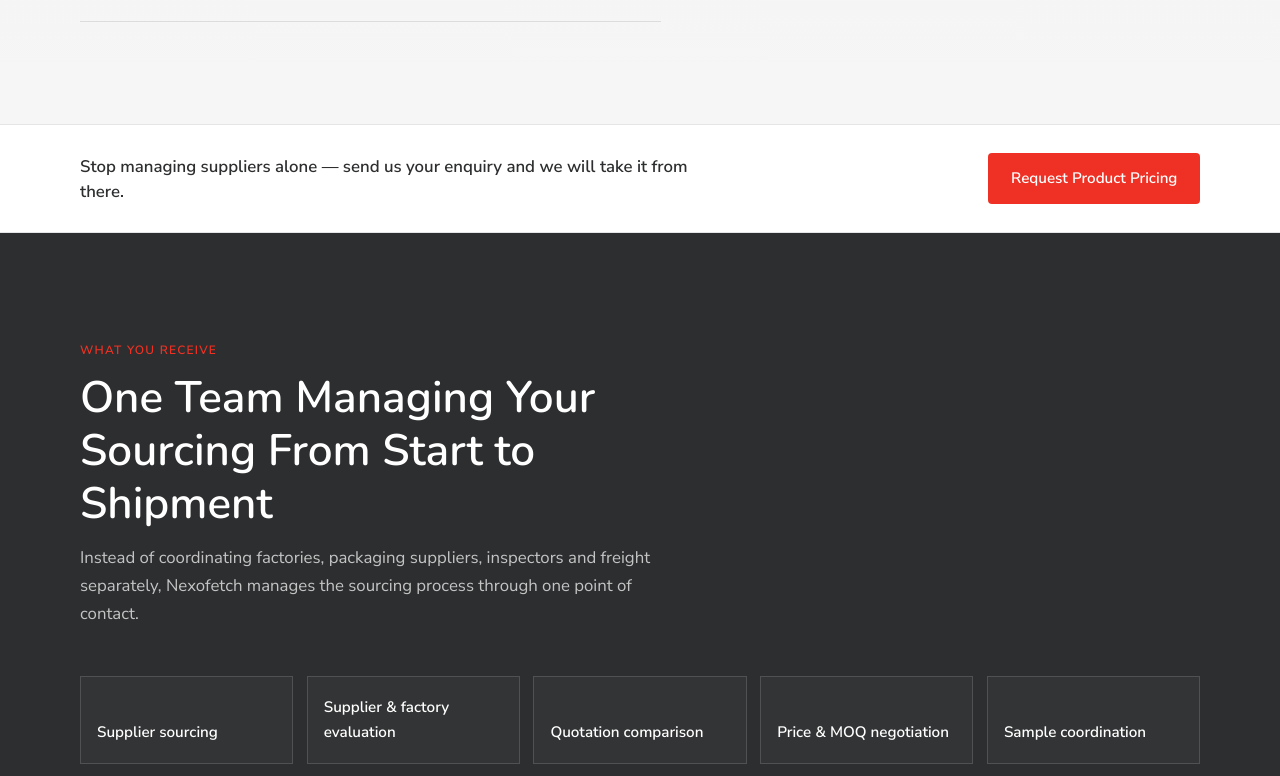
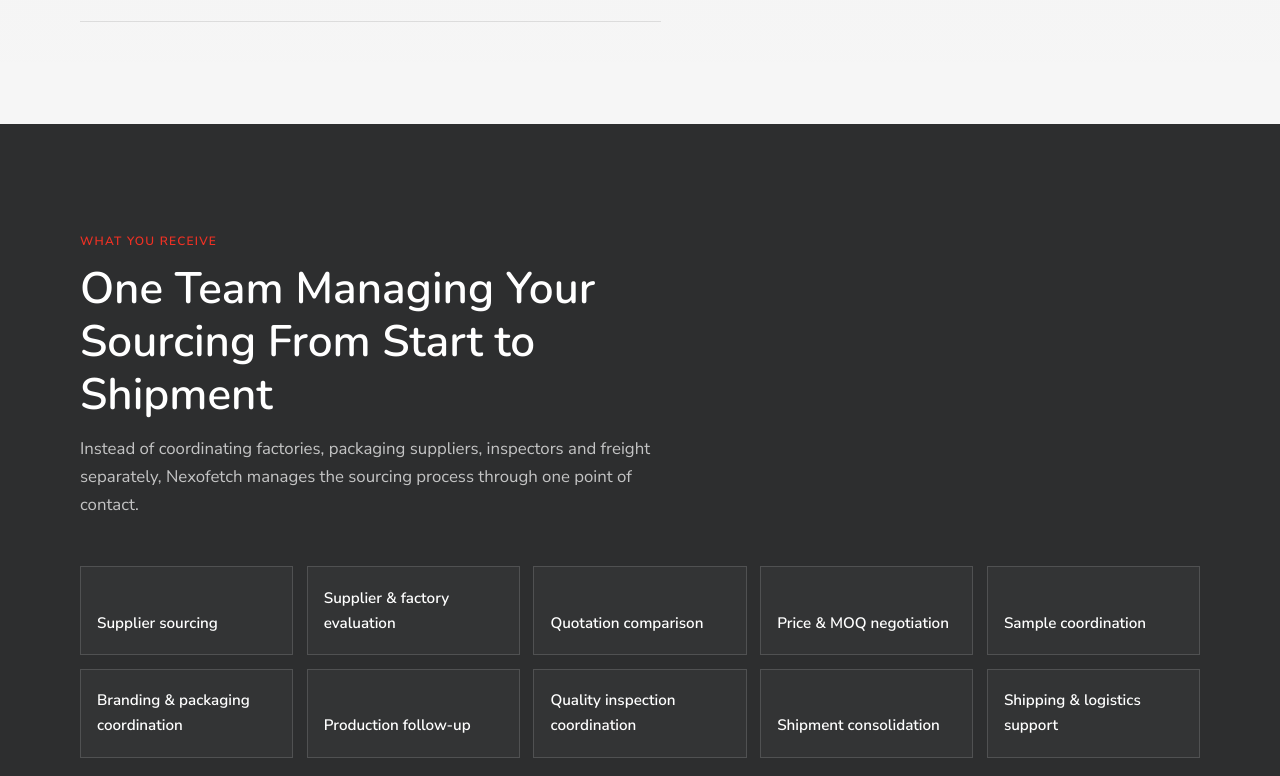
Before and after one commit to shefraju2411-spec/Nexofetch-Landing-Page, a React (Vite) app: page / in a window 1280 px wide. Shown: the part 4840-5616 px from the top of the page. Built offline with nearby package versions, Linux system fonts and the light colour scheme.

Commit message:
Update 4

```diff
--- a/src/App.jsx
+++ b/src/App.jsx
@@ -699,12 +699,6 @@ export default function App() {
           </div>
         </section>
 
-        <MidCta
-          variant="light"
-          label="Request Product Pricing"
-          text="Stop managing suppliers alone — send us your enquiry and we will take it from there."
-        />
-
         <section className="section why" id="why-nexofetch">
           <div className="wrap">
             <Reveal className="section-head">
@@ -796,12 +790,6 @@ export default function App() {
           </div>
         </section>
 
-        <MidCta
-          variant="light"
-          label="Get Free Sourcing Consultation"
-          text="Have a similar project? Submit an enquiry and we will review your requirements."
-        />
-
         <section className="section trust" id="trust">
           <div className="wrap">
             <Reveal className="section-head">
@@ -818,12 +806,6 @@ export default function App() {
             </div>
           </div>
         </section>
-
-        <MidCta
-          variant="soft"
-          label="Talk to a Sourcing Expert"
-          text="Speak with our team about how we can support your next sourcing project."
-        />
 
         <section className="section europe" id="european-importers">
           <div className="wrap">
@@ -875,12 +857,6 @@ export default function App() {
             </Reveal>
           </div>
         </section>
-
-        <MidCta
-          variant="light"
-          label="Request Supplier Verification"
-          text="Need documentation coordinated for your product category? Send us an enquiry."
-        />
 
         <section className="section compare" id="compare">
           <div className="wrap">
@@ -1016,12 +992,6 @@ export default function App() {
           </div>
         </section>
 
-        <MidCta
-          variant="soft"
-          label="Request Product Pricing"
-          text="Review the fee structure, then send your enquiry and we will prepare the next steps."
-        />
-
         <section className="section final" id="consult">
           <div className="wrap final-grid">
             <Reveal>
```
